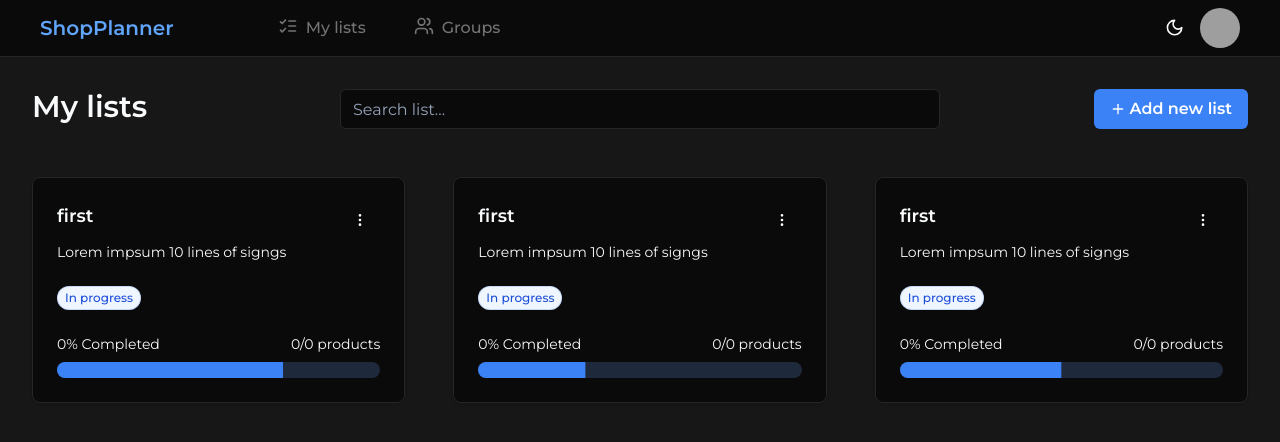
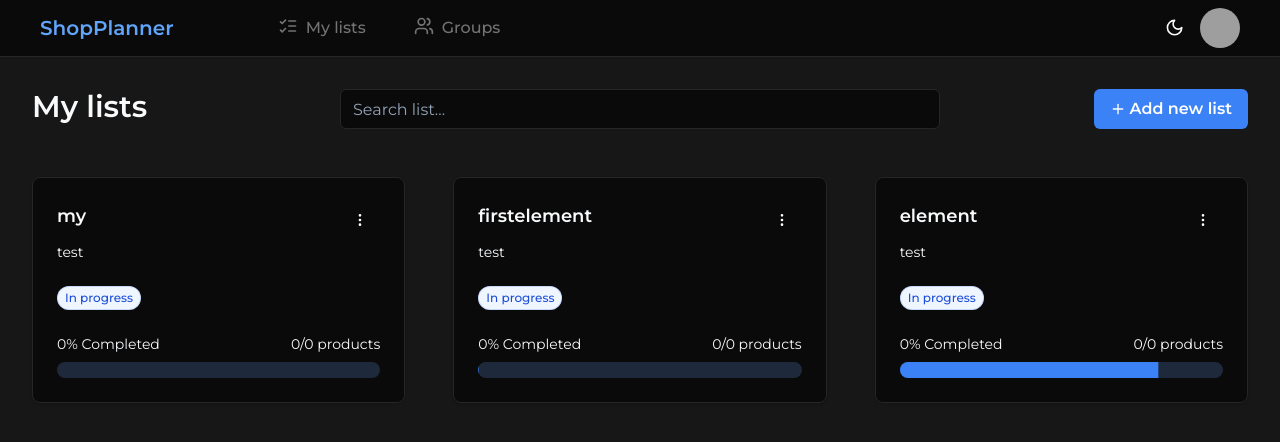
Before and after one commit to Matis121/ShopPlanner, a React (Vite) app in the folder frontend/: page / in a window 1280 px wide. Shown: the top 442 px of the page. Built offline with nearby package versions, Linux system fonts and the light colour scheme; grey boxes are pictures that could not be loaded.

Commit message:
feat: search bar component

```diff
--- a/frontend/src/components/ContentTitle.tsx
+++ b/frontend/src/components/ContentTitle.tsx
@@ -1,24 +1,19 @@
-import { Input } from "@/components/ui/input";
-import AddNewList from "./AddNewList";
+import { ReactElement } from "react";
 
 interface ContentTitleProps {
   title: string;
   cardsAmount: number;
+  children: ReactElement;
 }
 
-const ContentTitle: React.FC<ContentTitleProps> = ({ title, cardsAmount }) => {
+const ContentTitle: React.FC<ContentTitleProps> = ({
+  title,
+  cardsAmount,
+  children,
+}) => {
   const DisplaySearch = (cardsAmount: number) => {
     if (cardsAmount > 0) {
-      return (
-        <>
-          <Input
-            type="text"
-            placeholder="Search list..."
-            className="w-full xl:w-[600px] absolute left-1/2 -translate-x-1/2 top-24 xl:top-auto"
-          />
-          <AddNewList />
-        </>
-      );
+      return <>{children}</>;
     }
     return null;
   };
--- a/frontend/src/pages/Groups.tsx
+++ b/frontend/src/pages/Groups.tsx
@@ -1,12 +1,24 @@
 import DefaultLayout from "@/layout/DefaultLayout";
 import EmptyContent from "@/components/EmptyContent";
 import ContentTitle from "@/components/ContentTitle";
+
+import { Input } from "@/components/ui/input";
+import AddNewList from "../components/AddNewList";
 
 const Groups = () => {
   return (
     <DefaultLayout>
       <>
-        <ContentTitle title="Groups" cardsAmount={0} />
+        <ContentTitle title="Groups" cardsAmount={0}>
+          <>
+            <Input
+              type="text"
+              placeholder="Search list..."
+              className="w-full xl:w-[600px] absolute left-1/2 -translate-x-1/2 top-24 xl:top-auto"
+            />
+            <AddNewList />
+          </>
+        </ContentTitle>
         <EmptyContent
           paragraph="No group has been created yet!"
           button="Create a new group"
--- a/frontend/src/pages/MyLists.tsx
+++ b/frontend/src/pages/MyLists.tsx
@@ -3,36 +3,78 @@ import EmptyContent from "@/components/EmptyContent";
 import ContentTitle from "@/components/ContentTitle";
 import ListCard from "@/components/Card";
 import CardsContainer from "@/components/CardsContainer";
+import { useState } from "react";
+
+import { Input } from "@/components/ui/input";
+import AddNewList from "../components/AddNewList";
 
 const MyLists = () => {
+  const [list, setList] = useState([
+    {
+      id: 1,
+      name: "my",
+      description: "test",
+      status: "In progress",
+      progressBarPercent: 0,
+    },
+    {
+      id: 2,
+      name: "firstelement",
+      description: "test",
+      status: "In progress",
+      progressBarPercent: 0,
+    },
+    {
+      id: 3,
+      name: "element",
+      description: "test",
+      status: "In progress",
+      progressBarPercent: 80,
+    },
+  ]);
+  const [searchQuery, setSearchQuery] = useState("");
+
+  const handleSearchChange = (e: React.ChangeEvent<HTMLInputElement>) => {
+    setSearchQuery(e.target.value);
+  };
+
+  const filteredList = list.filter(item =>
+    item.name.toLowerCase().includes(searchQuery.toLowerCase())
+  );
+
   return (
     <DefaultLayout>
       <>
-        <ContentTitle title="My lists" cardsAmount={1} />
-        {/* <EmptyContent
-          paragraph="No list has been created yet!"
-          button="Create a new list"
-        /> */}
-        <CardsContainer>
-          <ListCard
-            name="first"
-            description="Lorem impsum 10 lines of signgs"
-            status="In progress"
-            progressBarPercent={70}
+        <ContentTitle title="My lists" cardsAmount={1}>
+          <>
+            <Input
+              type="text"
+              placeholder="Search list..."
+              className="w-full xl:w-[600px] absolute left-1/2 -translate-x-1/2 top-24 xl:top-auto"
+              value={searchQuery}
+              onChange={handleSearchChange}
+            />
+            <AddNewList />
+          </>
+        </ContentTitle>
+        {list.length > 0 ? (
+          <CardsContainer>
+            {filteredList.map(item => (
+              <ListCard
+                key={item.id}
+                name={item.name}
+                description={item.description}
+                status={item.status}
+                progressBarPercent={item.progressBarPercent}
+              />
+            ))}
+          </CardsContainer>
+        ) : (
+          <EmptyContent
+            paragraph="No list has been created yet!"
+            button="Create a new list"
           />
-          <ListCard
-            name="first"
-            description="Lorem impsum 10 lines of signgs"
-            status="In progress"
-            progressBarPercent={33}
-          />
-          <ListCard
-            name="first"
-            description="Lorem impsum 10 lines of signgs"
-            status="In progress"
-            progressBarPercent={50}
-          />
-        </CardsContainer>
+        )}
       </>
     </DefaultLayout>
   );
```
